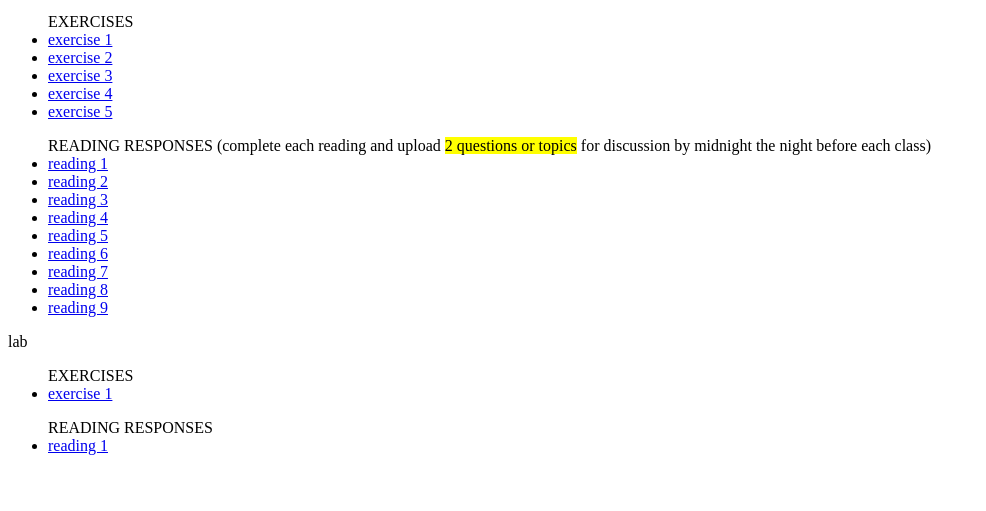
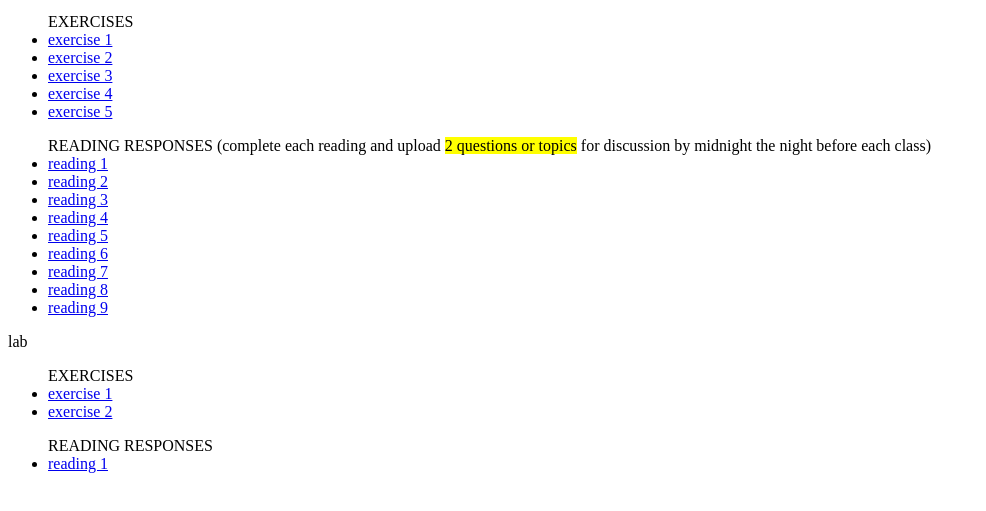
Before and after one commit to stephvnie/coreinteraction2019, a plain HTML site: page index.html in a window 1280 px wide. Shown: the part 101-612 px from the top of the page, without its empty margins (0-986 px from the left). Drawn offline with Linux system fonts and the light colour scheme.

Commit message:
Update index.html

```diff
--- a/index.html
+++ b/index.html
@@ -30,6 +30,7 @@
 		<p>lab</p>
 				<ul>EXERCISES
 				<li><a href="lab/labexercise1/index.html">exercise 1</a></li>
+					<li><a href="lab/labexercise2/index.html">exercise 2</a></li>
 				</ul>
 
 
```
